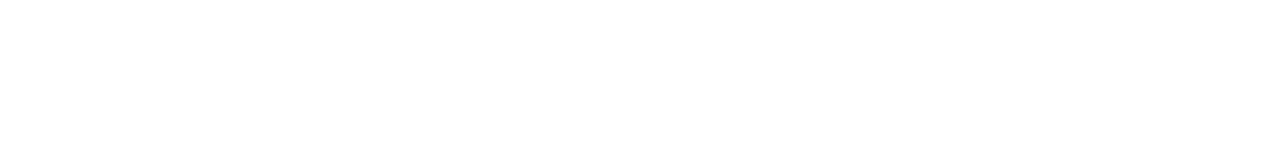
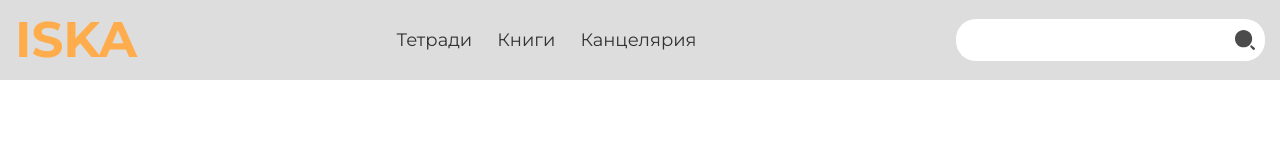
Before and after one commit to brator23/Moves, a plain HTML site: page index.html in a window 1280 px wide. Drawn offline with Linux system fonts and the light colour scheme.

Commit message:
finish header

```diff
--- a/css/style.css
+++ b/css/style.css
@@ -0,0 +1,156 @@
+
+@import url("https://fonts.googleapis.com/css?family=Montserrat:regular,500,600,700,800,900");
+* {
+    padding: 0px;
+    margin: 0px;
+    border: 0px;
+  }
+  *,
+  *:before,
+  *:after {
+    box-sizing: border-box;
+  }
+  :focus,
+  :active {
+    outline: none;
+  }
+  a:focus,
+  a:active {
+    outline: none;
+  }
+  html,
+  body {
+    height: 100%;
+    min-width: 320px;
+  }
+  body {
+    color: #333;
+    line-height: 1;
+    font-family: Montserrat;
+    font-size: 18px;
+    text-rendering: optimizeLegibility;
+    -ms-text-size-adjust: 100%;
+    -moz-text-size-adjust: 100%;
+    -webkit-text-size-adjust: 100%;
+    -webkit-font-smoothing: antialiased;
+    -moz-osx-font-smoothing: grayscale;
+  }
+  input,
+  button,
+  textarea {
+    font-family: Montserrat;
+    font-size: inherit;
+    line-height: inherit;
+  }
+  button {
+    cursor: pointer;
+    color: inherit;
+    background-color: transparent;
+  }
+  a {
+    color: inherit;
+    text-decoration: none;
+  }
+  ul li {
+    list-style: none;
+  }
+  img {
+    vertical-align: top;
+  }
+  h1,
+  h2,
+  h3,
+  h4,
+  h5,
+  h6 {
+    font-weight: inherit;
+    font-size: inherit;
+  }
+  /*================= */
+  [class*="-ibg"] {
+    position: relative;
+  }
+  [class*="-ibg"] img {
+    position: absolute;
+    width: 100%;
+    height: 100%;
+    top: 0;
+    left: 0;
+    object-fit: cover;
+  }
+  /* ================ */
+  [class*="__container"] {
+    max-width: 1300px;
+    margin: 0 auto;
+    padding: 0 15px;
+  }
+  /* ======== */
+
+
+.header {
+    background-color: #ddd;
+    padding: 15px 0;
+}
+.header__container{
+    display: flex;
+    justify-content: space-between;
+    align-items: center;
+  }
+
+  .header__logo{
+    font-weight: bold;
+    color: #FFAD4C;
+    text-transform: uppercase;
+    font-size: 50px;
+
+  }
+
+  .menu__list{
+    display: flex;
+    width: 300px;
+    justify-content: space-between;
+    align-items: center;
+
+  }
+
+  .menu__link:hover{
+    text-decoration: underline;
+  }
+
+  .header__search{
+    display: flex;
+    background-color: white;
+    margin-right: 0px;
+    color: black;
+    border-radius: 20px;
+    padding: 10px;
+    justify-content: space-between;
+  }
+
+  .header__search input{
+    color: black;
+    border-radius: 15px;
+    padding: 0px 0px 0px 15px;
+  }
+
+  @media screen and (max-width: 783px) {
+    .menu__list{
+        display: none;
+
+    }
+  }
+
+  @media screen and (max-width: 437px){
+    .header__container{
+        flex-direction: column;
+    }
+    .header__logo{
+        font-size: 50px;
+
+    }
+    .header__search{
+        width: 106%;
+        padding-left: 40px;
+        margin-top: 20px;
+    }
+  }
--- a/index.html
+++ b/index.html
@@ -4,9 +4,24 @@
 		<meta charset="UTF-8">
 		<meta name="viewport" content="width=device-width, initial-scale=1.0">
 		<link rel="stylesheet" href="./css/style.css">
-		<title>MOVIES</title>
+		<title>Iska</title>
 	</head>
 	<body>
-
+		<header class="header">
+			<div class="header__container">
+				<div class="header__logo">Iska</div>
+				<nav class="menu__body">
+					<ul class="menu__list">
+					  <li class="menu__item"><a href="#" class="menu__link">Тетради</a></li>
+					  <li class="menu__item"><a href="#" class="menu__link">Книги</a></li>
+					  <li class="menu__item"><a href="#" class="menu__link">Канцелярия</a></li>
+					</ul>
+				  </nav>
+				  <form class="header__search">
+					<input type="text">
+					<img src="./images/icon/Search.svg" alt="">
+				  </form>
+			</div>
+		</header>
 	</body>
 </html>
```
Also changed, not shown: images/icon/Profile.svg (added), images/icon/Search.svg (added).
